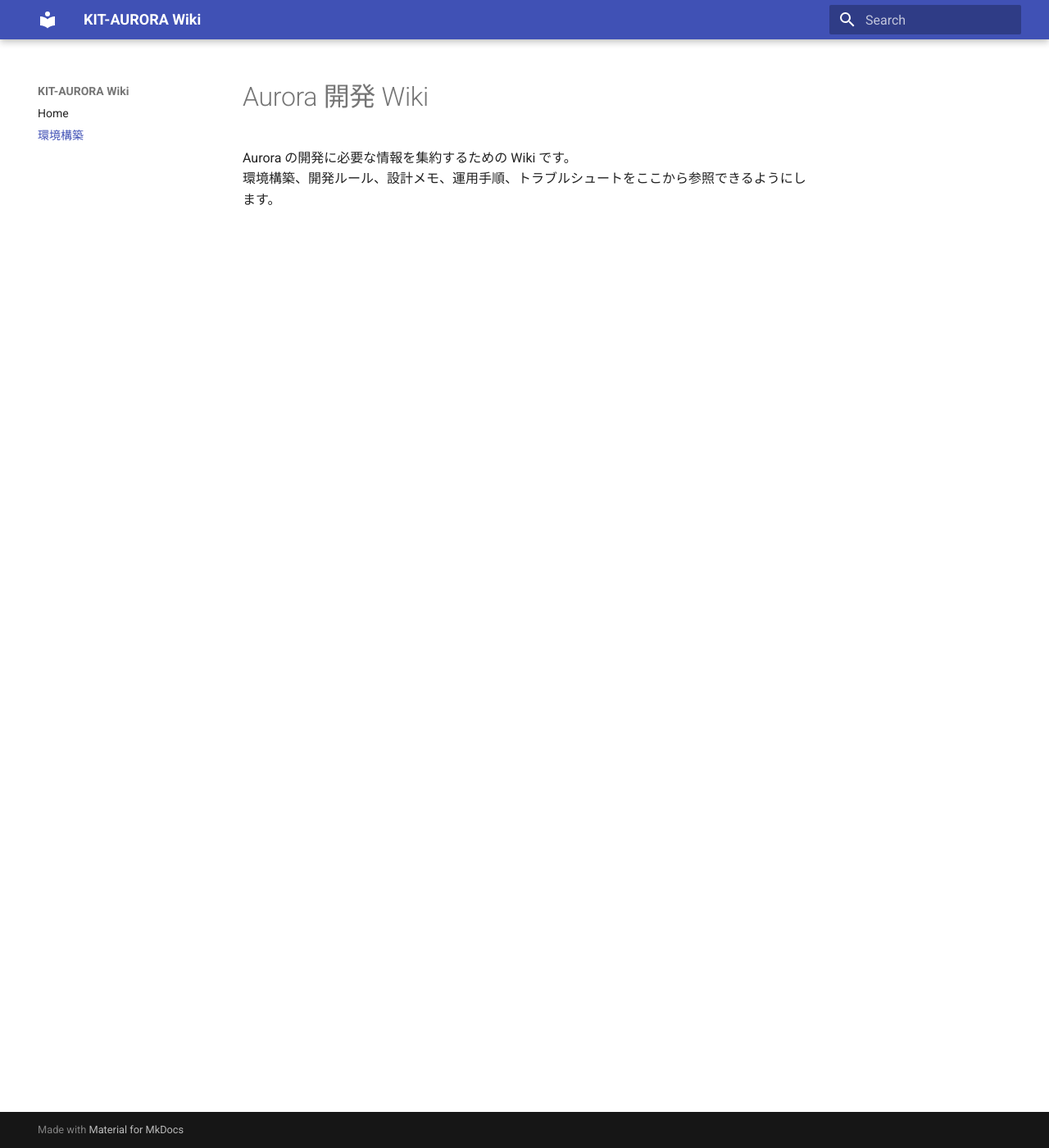
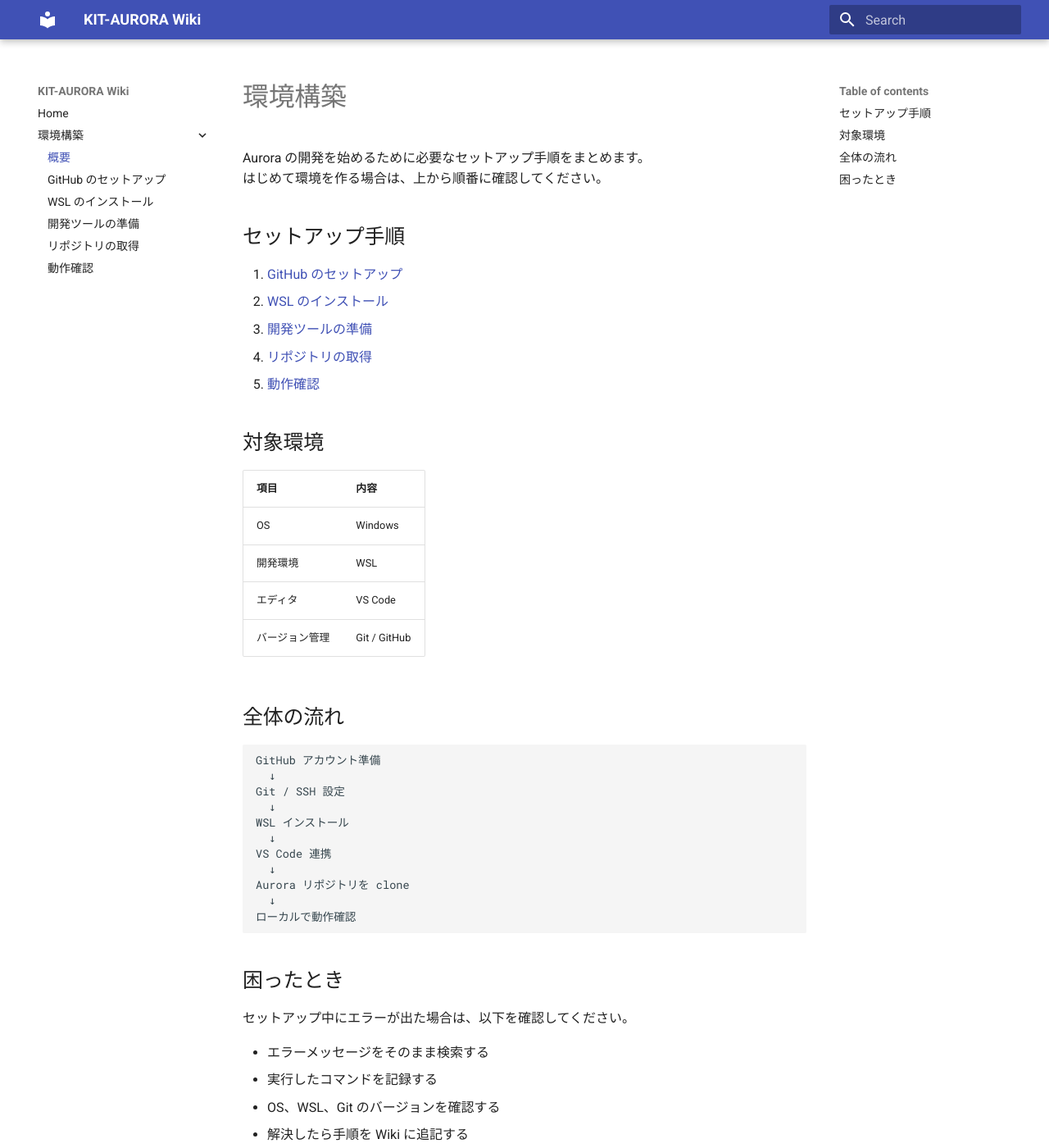
Before and after one commit to KIT-AURORA-software/aurora_wiki, an MkDocs documentation site: the page built from docs/setup.md, in a window 1280 px wide and 1400 px high. Shown: the whole window at 82% size. Built offline with MkDocs 1.6.1 and Material for MkDocs 9.7.7, drawn with Linux system fonts in a browser that asks for light colours; some of the changed text lies outside the part shown.

Commit message:
add pages

````diff
--- a/docs/setup.md
+++ b/docs/setup.md
@@ -1,4 +1,48 @@
-# Aurora 開発 Wiki
+# 環境構築
 
-Aurora の開発に必要な情報を集約するための Wiki です。
-環境構築、開発ルール、設計メモ、運用手順、トラブルシュートをここから参照できるようにします。
+Aurora の開発を始めるために必要なセットアップ手順をまとめます。
+はじめて環境を作る場合は、上から順番に確認してください。
+
+## セットアップ手順
+
+1. [GitHub のセットアップ](github-setup.md)
+2. [WSL のインストール](wsl-install.md)
+3. [開発ツールの準備](dev-tools.md)
+4. [リポジトリの取得](repository.md)
+5. [動作確認](verification.md)
+
+## 対象環境
+
+| 項目 | 内容 |
+| --- | --- |
+| OS | Windows |
+| 開発環境 | WSL |
+| エディタ | VS Code |
+| バージョン管理 | Git / GitHub |
+
+## 全体の流れ
+
+```text
+GitHub アカウント準備
+  ↓
+Git / SSH 設定
+  ↓
+WSL インストール
+  ↓
+VS Code 連携
+  ↓
+Aurora リポジトリを clone
+  ↓
+ローカルで動作確認
+```
+
+## 困ったとき
+
+セットアップ中にエラーが出た場合は、以下を確認してください。
+
+- エラーメッセージをそのまま検索する
+- 実行したコマンドを記録する
+- OS、WSL、Git のバージョンを確認する
+- 解決したら手順を Wiki に追記する
+
+よくある問題は、今後 `troubleshooting.md` にまとめます。
--- a/mkdocs.yml
+++ b/mkdocs.yml
@@ -5,4 +5,10 @@
 
 nav:
   - Home: index.md
-  - 環境構築: setup.md
+  - 環境構築:
+      - 概要: setup.md
+      - GitHub のセットアップ: github-setup.md
+      - WSL のインストール: wsl-install.md
+      - 開発ツールの準備: dev-tools.md
+      - リポジトリの取得: repository.md
+      - 動作確認: verification.md
````
Also changed, not shown: docs/dev-tools.md (added, +23 -0 lines), docs/github-setup.md (added, +33 -0 lines), docs/index.md (+0 -3 lines), docs/repository.md (added, +19 -0 lines), docs/verification.md (added, +23 -0 lines), docs/wsl-install.md (added, +33 -0 lines), 1 other file.
